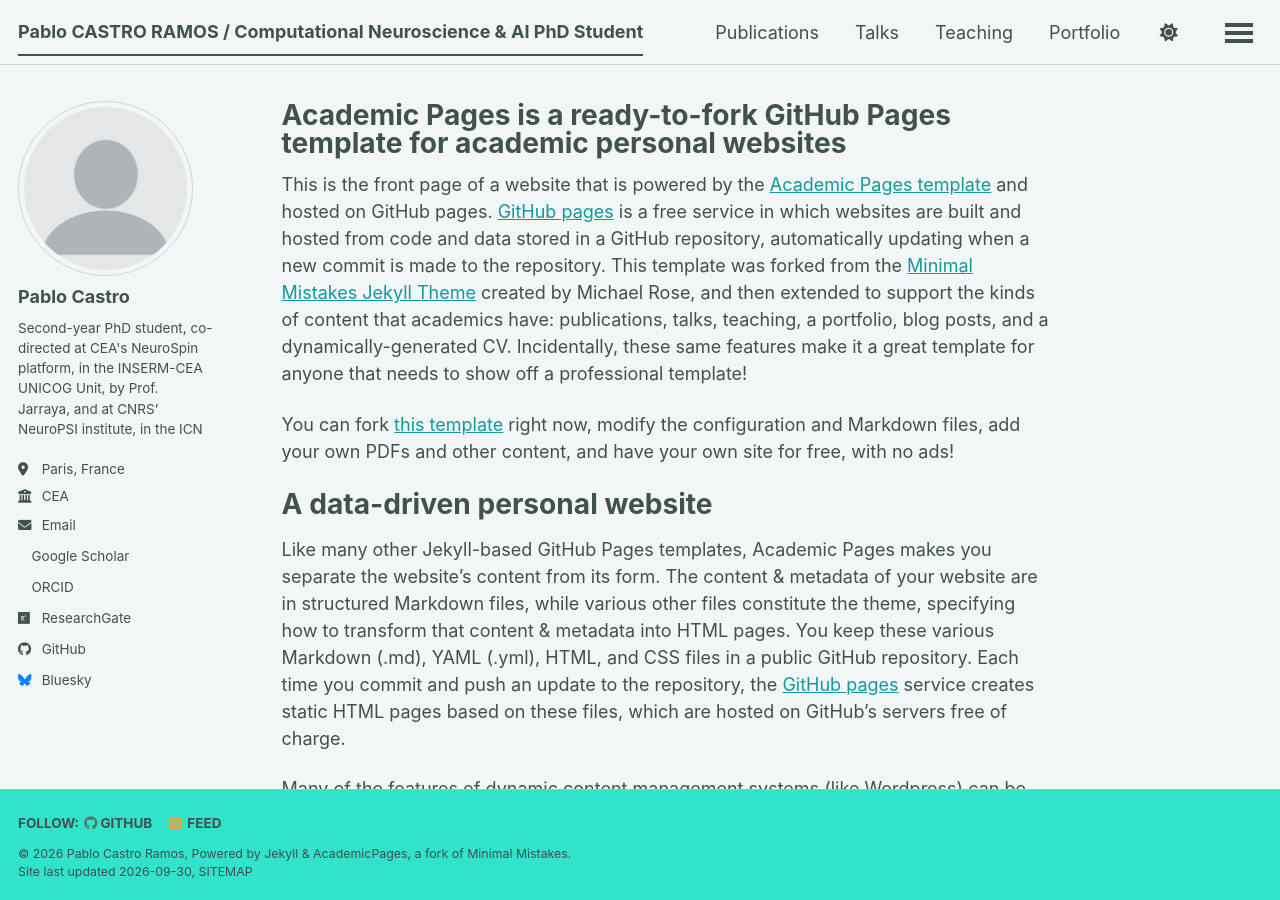
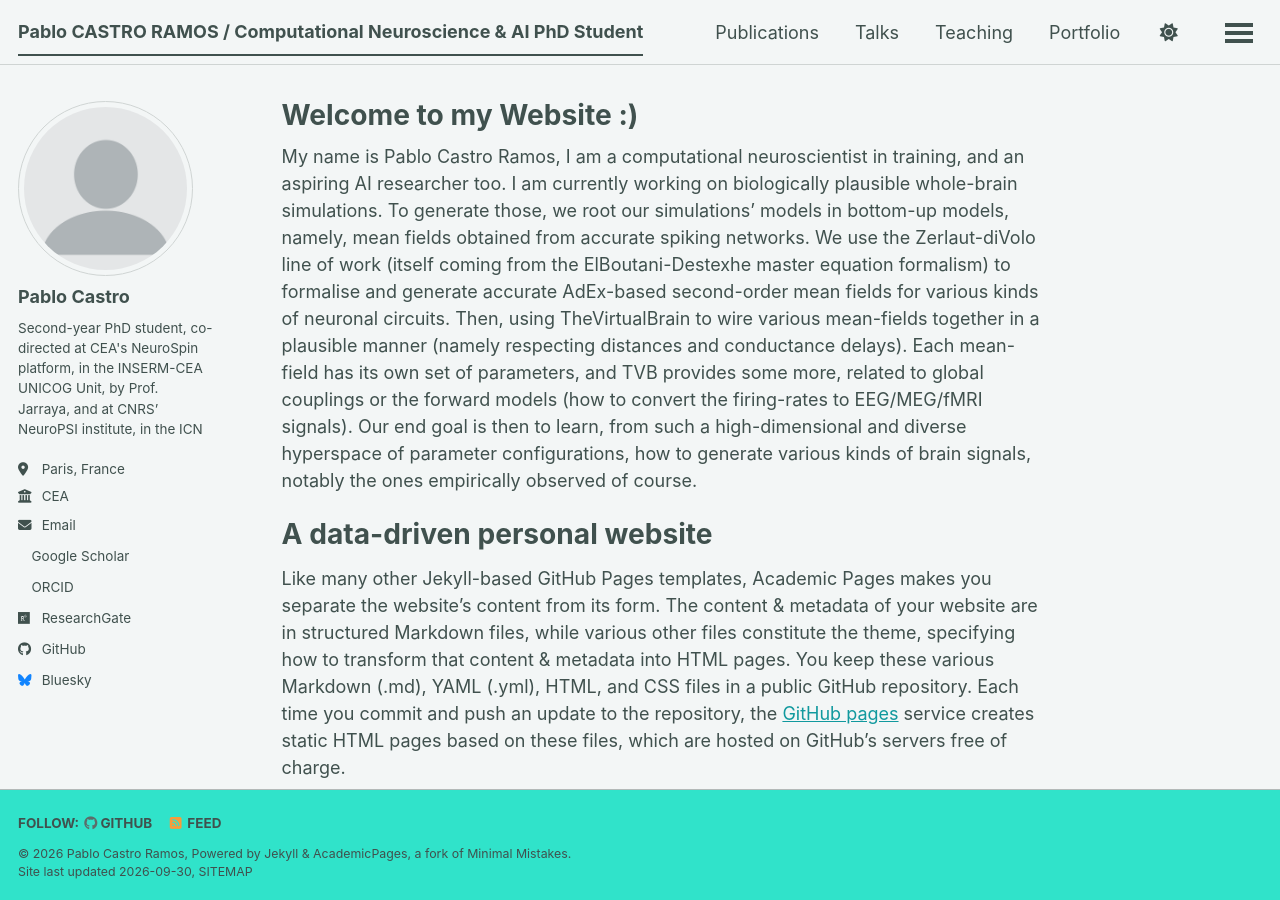
Before and after one commit to pablocastroramos/pablocastroramos.github.io, a Jekyll site: the page built from _pages/about.md, in a window 1280 px wide and 900 px high. Built offline with Jekyll 4.4.1, drawn with Linux system fonts in a browser that asks for light colours; a style sheet for code colours, icons or effects is not loaded.

Commit message:
Revise about page with personal introduction
Updated the title and content of the about page to reflect personal information and research focus.

```diff
--- a/_pages/about.md
+++ b/_pages/about.md
@@ -1,15 +1,14 @@
 ---
 permalink: /
-title: "Academic Pages is a ready-to-fork GitHub Pages template for academic personal websites"
+title: "Welcome to my Website :)"
 author_profile: true
 redirect_from:
   - /about/
   - /about.html
 ---
 
-This is the front page of a website that is powered by the [Academic Pages template](https://github.com/academicpages/academicpages.github.io) and hosted on GitHub pages. [GitHub pages](https://pages.github.com) is a free service in which websites are built and hosted from code and data stored in a GitHub repository, automatically updating when a new commit is made to the repository. This template was forked from the [Minimal Mistakes Jekyll Theme](https://mmistakes.github.io/minimal-mistakes/) created by Michael Rose, and then extended to support the kinds of content that academics have: publications, talks, teaching, a portfolio, blog posts, and a dynamically-generated CV. Incidentally, these same features make it a great template for anyone that needs to show off a professional template!
+My name is Pablo Castro Ramos, I am a computational neuroscientist in training, and an aspiring AI researcher too. I am currently working on biologically plausible whole-brain simulations. To generate those, we root our simulations' models in bottom-up models, namely, mean fields obtained from accurate spiking networks. We use the Zerlaut-diVolo line of work (itself coming from the ElBoutani-Destexhe master equation formalism) to formalise and generate accurate AdEx-based second-order mean fields for various kinds of neuronal circuits. Then, using TheVirtualBrain to wire various mean-fields together in a plausible manner (namely respecting distances and conductance delays). Each mean-field has its own set of parameters, and TVB provides some more, related to global couplings or the forward models (how to convert the firing-rates to EEG/MEG/fMRI signals). Our end goal is then to learn, from such a high-dimensional and diverse hyperspace of parameter configurations, how to generate various kinds of brain signals, notably the ones empirically observed of course.
 
- You can fork [this template](https://github.com/academicpages/academicpages.github.io) right now, modify the configuration and Markdown files, add your own PDFs and other content, and have your own site for free, with no ads!
 
 A data-driven personal website
 ======
```
